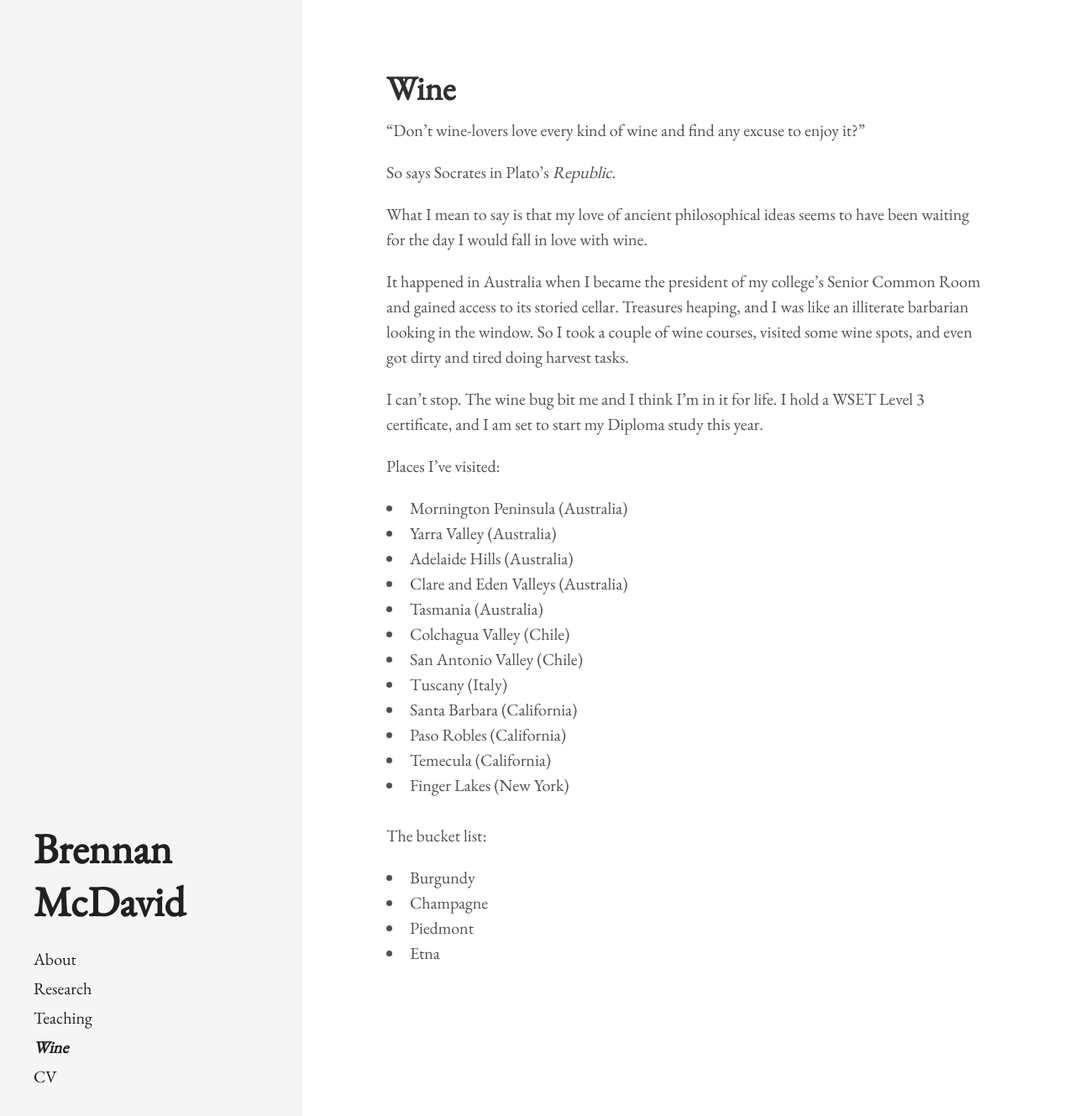
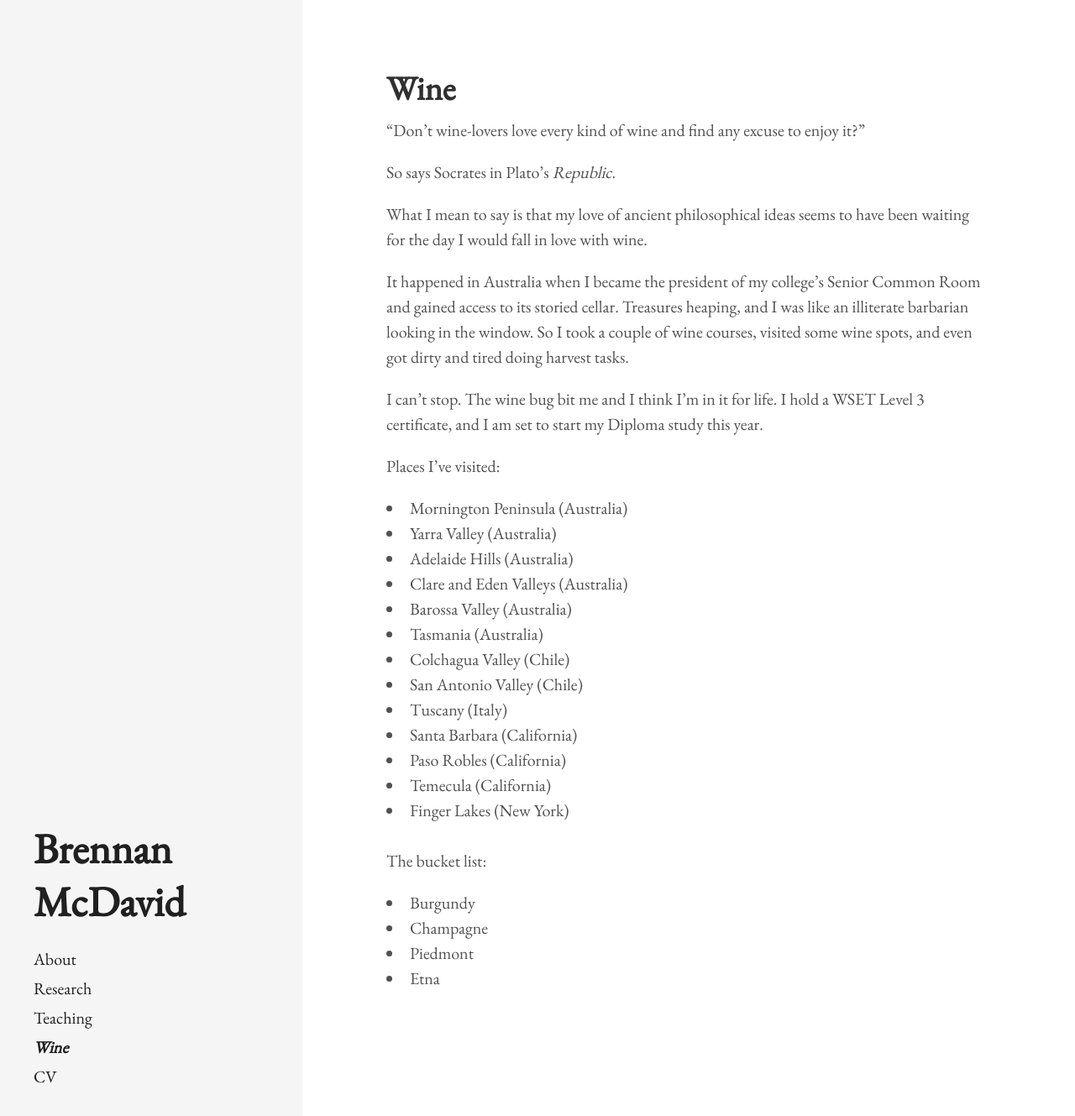
Before and after one commit to bkmcdavid/bkmcdavid.github.io, a Jekyll site: the page built from wine.md, in a window 1280 px wide and 1340 px high. Shown: the top 1329 px of the window at 84% size. Built offline with Jekyll 4.4.1, drawn with Linux system fonts in a browser that asks for light colours.

Commit message:
Update wine.md
Add Barossa Valley

```diff
--- a/wine.md
+++ b/wine.md
@@ -19,6 +19,7 @@ Places I've visited:
   <li>Yarra Valley (Australia) </li>
   <li>Adelaide Hills (Australia) </li>
   <li>Clare and Eden Valleys (Australia)</li>
+  <li>Barossa Valley (Australia)</li>
   <li>Tasmania (Australia)</li>
   <li>Colchagua Valley (Chile)</li>
   <li>San Antonio Valley (Chile)</li>
```
